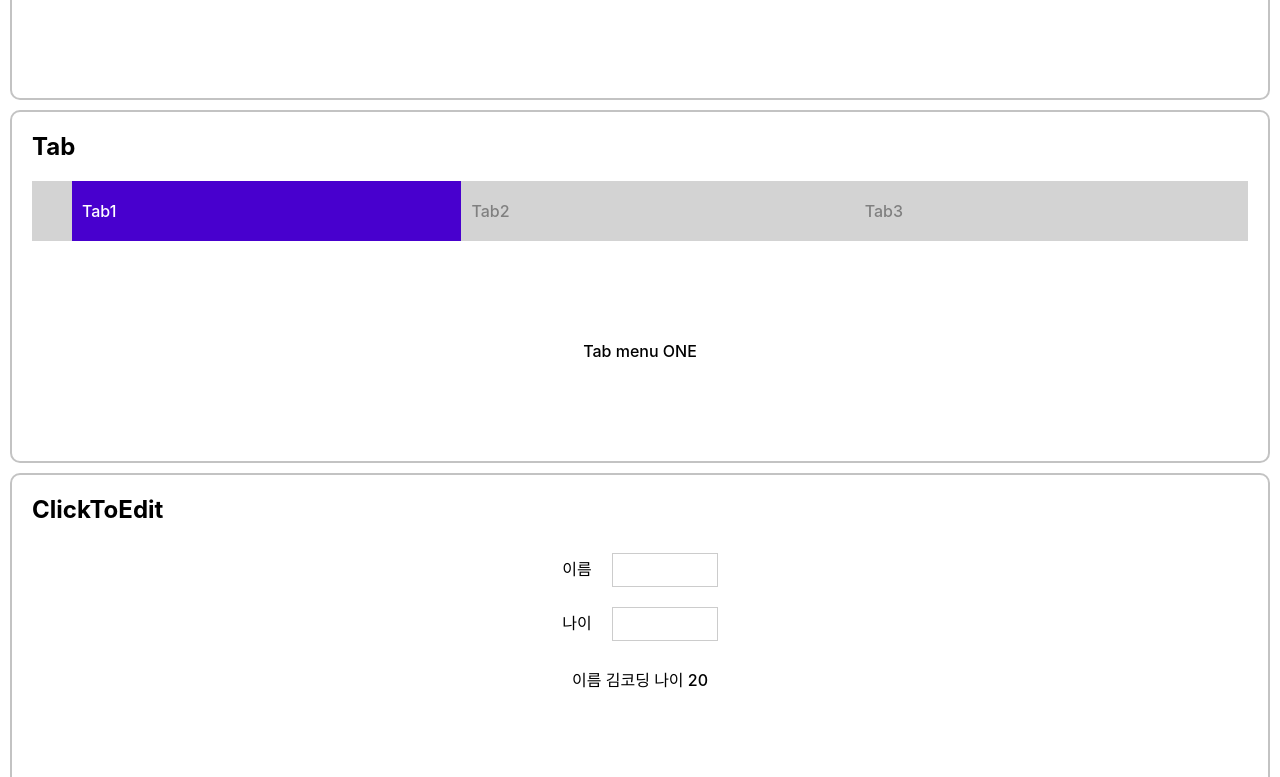
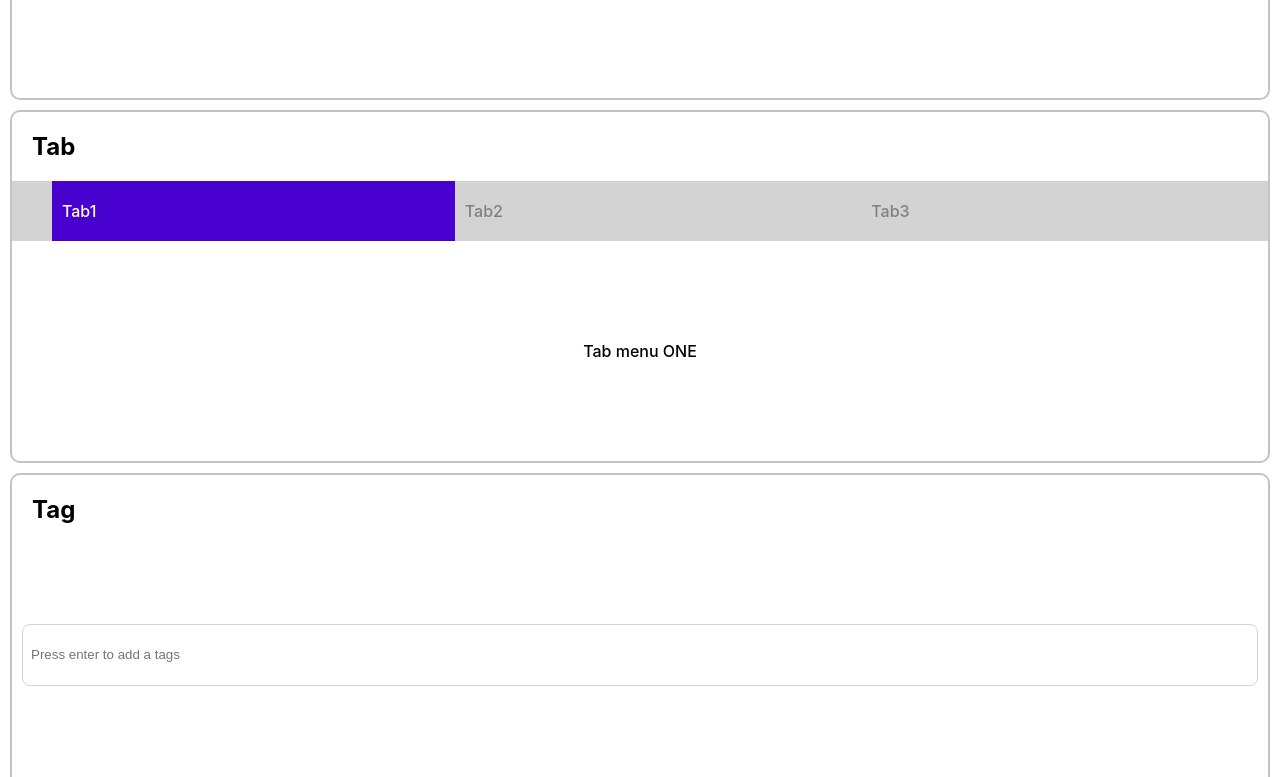
Before and after one commit to h1un/wanted_pre_onboarding, a React (Create React App) app in the folder wanted_pre_onboarding/: page / in a window 1280 px wide. Shown: the part 880-1657 px from the top of the page. Built offline with nearby package versions, Linux system fonts and the light colour scheme.

Commit message:
feat : Tag.js

```diff
--- a/wanted_pre_onboarding/src/App.css
+++ b/wanted_pre_onboarding/src/App.css
@@ -44,15 +44,15 @@
   margin: 10px 10px;
   border: 2px solid #c3c3c3;
   border-radius: 10px;
-  padding: 0 20px;
+  /*padding: 0 20px;*/
   font-weight: 500;
 }
 .wrapper  h2{
   text-align: left;
+  padding: 0 20px;
 
 }
 
 .content{
   margin: 100px 0px;
-
 }
--- a/wanted_pre_onboarding/src/App.js
+++ b/wanted_pre_onboarding/src/App.js
@@ -14,7 +14,7 @@ function App() {
             <Toggle/>
             <Modal/>
             <Tab/>
-            {/*<Tag/>*/}
+            <Tag/>
             {/*<AutoComplete/>*/}
             <ClickToEdit/>
         </div>
--- /dev/null
+++ b/wanted_pre_onboarding/src/component/Tag.css
@@ -0,0 +1,55 @@
+.TagBox {
+    display: flex;
+    flex-wrap: wrap;
+    margin: 10px;
+    padding: 6px;
+    min-height: 48px;
+    border: 1px solid lightgray;
+    border-radius: 8px;
+}
+
+.TagBox input {
+    flex: 1;
+}
+
+.tags {
+    display: flex;
+    flex-wrap: wrap;
+    padding: 0;
+    margin: auto;
+    list-style: none;
+}
+
+.tag {
+    margin: 0 6px 4px 0;
+    padding: 0 6px;
+    display: flex;
+    width: auto;
+    height: 40px;
+    align-items: center;
+    justify-content: center;
+    background-color: #4800ce;
+    color: white;
+    font-size: 14px;
+    border-radius: 0.6em;
+}
+
+.removeButton {
+    cursor: pointer;
+    margin-left: 6px;
+    padding: 0 4px;
+    font-size: 14px;
+    font-weight: bold;
+    border-radius: 50%;
+    background-color: white;
+    color: black;
+
+}
+
+.input {
+    margin: auto;
+    height: 40px;
+    border: none;
+    outline: none;
+    cursor: default;
+}
--- a/wanted_pre_onboarding/src/component/Tag.js
+++ b/wanted_pre_onboarding/src/component/Tag.js
@@ -0,0 +1,47 @@
+import React from 'react';
+import {useState} from 'react';
+import './Tag.css';
+
+const Tag = () => {
+    const [tagData, setTagData] = useState([]);
+
+    const removeTag = (indexToRemove) => {
+        setTagData([...tagData.filter((_, index) => index !== indexToRemove)]);
+    };
+
+    const addTag = (event) => {
+        if (event.target.value !== '') {
+            setTagData([...tagData, event.target.value]);
+            event.target.value = '';
+        }
+    };
+
+    return (
+        <div className="wrapper">
+            <h2>Tag</h2>
+            <div className="content">
+                <div className="TagBox">
+                    <ul className="tags">
+                        {tagData.map((tag, index) => (
+                            <li
+                                className="tag" key={index}>
+                                <span>{tag}</span>
+                                <span className="removeButton" onClick={() => removeTag(index)}>&times;</span>
+                            </li>
+                        ))}
+                    </ul>
+                    <input
+                        className="input"
+                        type="text"
+                        onKeyUp={(event) =>
+                            event.key === 'Enter' ? addTag(event) : null
+                        }
+                        placeholder="Press enter to add a tags"
+                    />
+                </div>
+            </div>
+        </div>
+    );
+};
+
+export default Tag;
```
Also changed, not shown: 1 other file (tests, documents, lock files or other folders).
